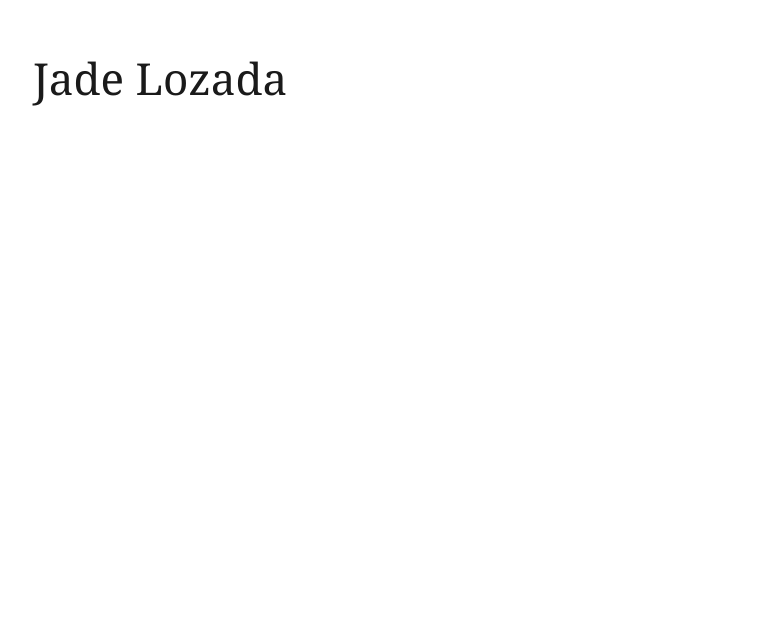
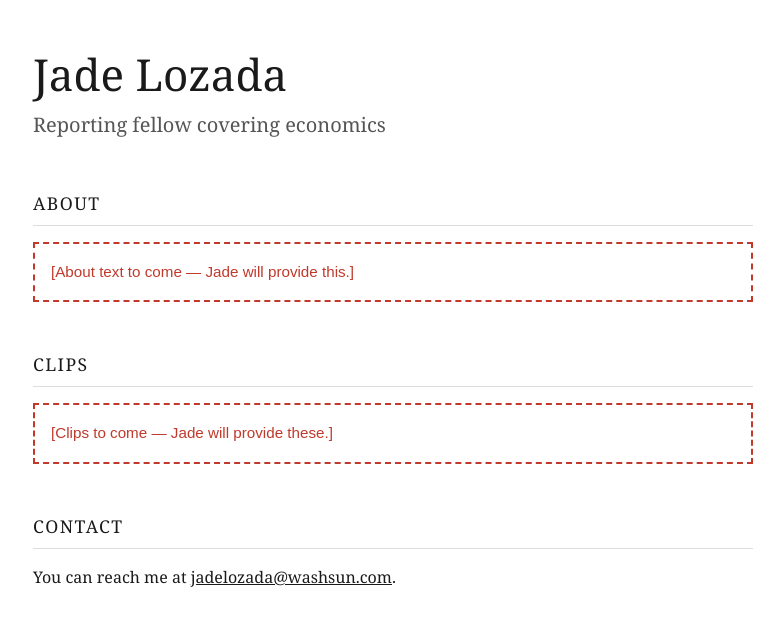
Before and after one commit to jadelozada-pixel/jadelozada, a plain HTML site: page index.html in a window 1280 px wide. Shown: the whole page, without its empty margins (247-1031 px from the left). Drawn offline with Linux system fonts and the light colour scheme.

Commit message:
Build one-page site: headline, About, Clips, contact
Co-Authored-By: Claude Opus 5.5 <noreply@anthropic.com>
Claude-Session: https://claude.ai/code/session_018dFrL3vt985BCwmjSofoJW

```diff
--- a/index.html
+++ b/index.html
@@ -11,21 +11,73 @@
       background: #ffffff;
       color: #1a1a1a;
       font-family: Georgia, "Times New Roman", serif;
+      line-height: 1.6;
     }
     main {
       max-width: 720px;
       margin: 0 auto;
     }
+    header {
+      margin-bottom: 48px;
+    }
     h1 {
       font-size: 2.75rem;
       font-weight: normal;
       margin: 0;
+      line-height: 1.2;
+    }
+    .beat {
+      font-size: 1.25rem;
+      color: #555555;
+      margin: 8px 0 0;
+    }
+    section {
+      margin-bottom: 48px;
+    }
+    h2 {
+      font-size: 1.1rem;
+      font-weight: normal;
+      text-transform: uppercase;
+      letter-spacing: 0.08em;
+      border-bottom: 1px solid #dddddd;
+      padding-bottom: 8px;
+      margin: 0 0 16px;
+    }
+    .placeholder {
+      border: 2px dashed #c0392b;
+      color: #c0392b;
+      padding: 16px;
+      font-family: Arial, Helvetica, sans-serif;
+      font-size: 0.95rem;
+    }
+    a {
+      color: #1a1a1a;
     }
   </style>
 </head>
 <body>
   <main>
-    <h1>Jade Lozada</h1>
+    <header>
+      <h1>Jade Lozada</h1>
+      <p class="beat">Reporting fellow covering economics</p>
+    </header>
+
+    <section id="about">
+      <h2>About</h2>
+      <!-- PLACEHOLDER: About text from Jade goes here. -->
+      <p class="placeholder">[About text to come — Jade will provide this.]</p>
+    </section>
+
+    <section id="clips">
+      <h2>Clips</h2>
+      <!-- PLACEHOLDER: Clips from Jade go here (headline, outlet, date for each). -->
+      <p class="placeholder">[Clips to come — Jade will provide these.]</p>
+    </section>
+
+    <section id="contact">
+      <h2>Contact</h2>
+      <p>You can reach me at <a href="mailto:jadelozada@washsun.com">jadelozada@washsun.com</a>.</p>
+    </section>
   </main>
 </body>
 </html>
```
